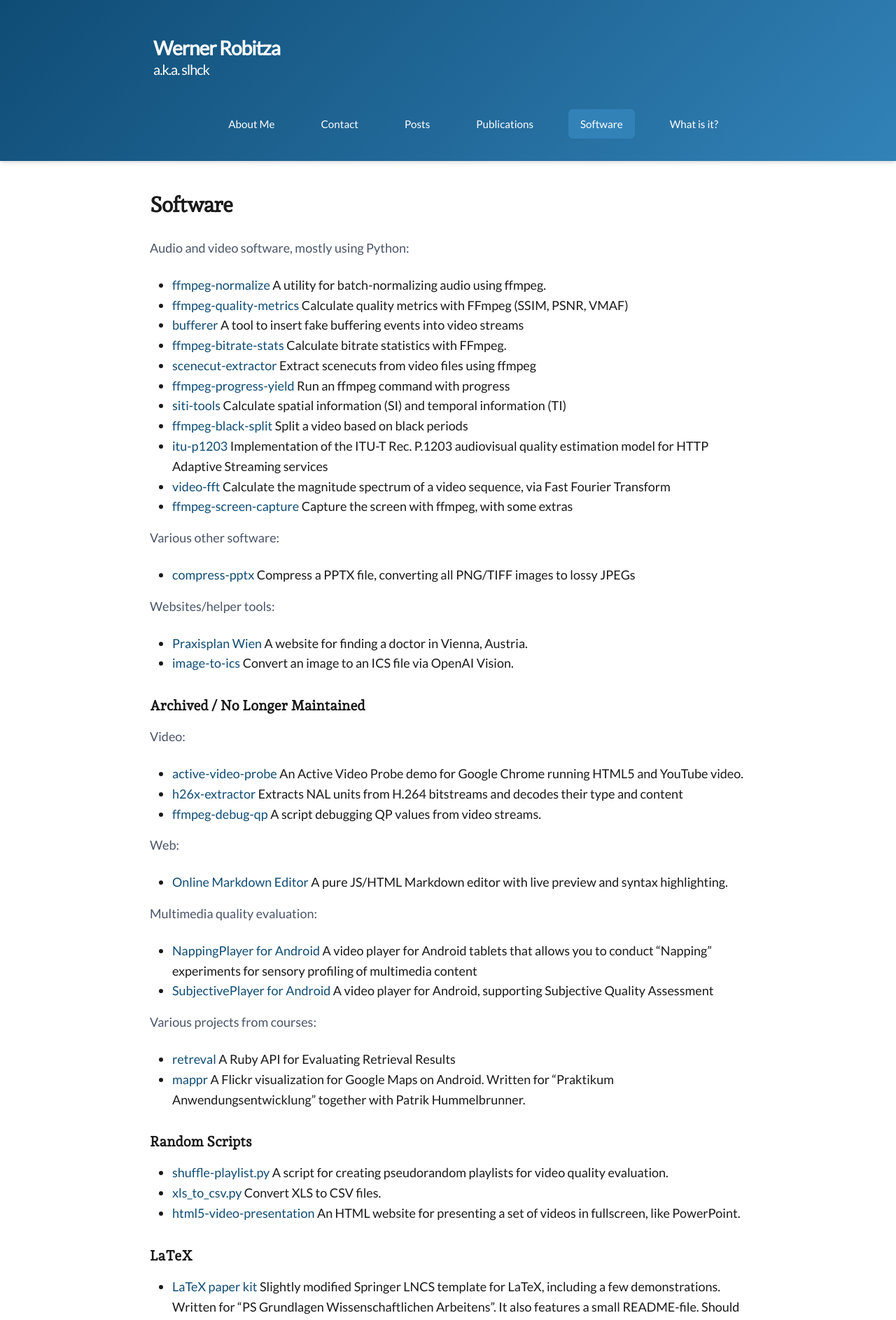
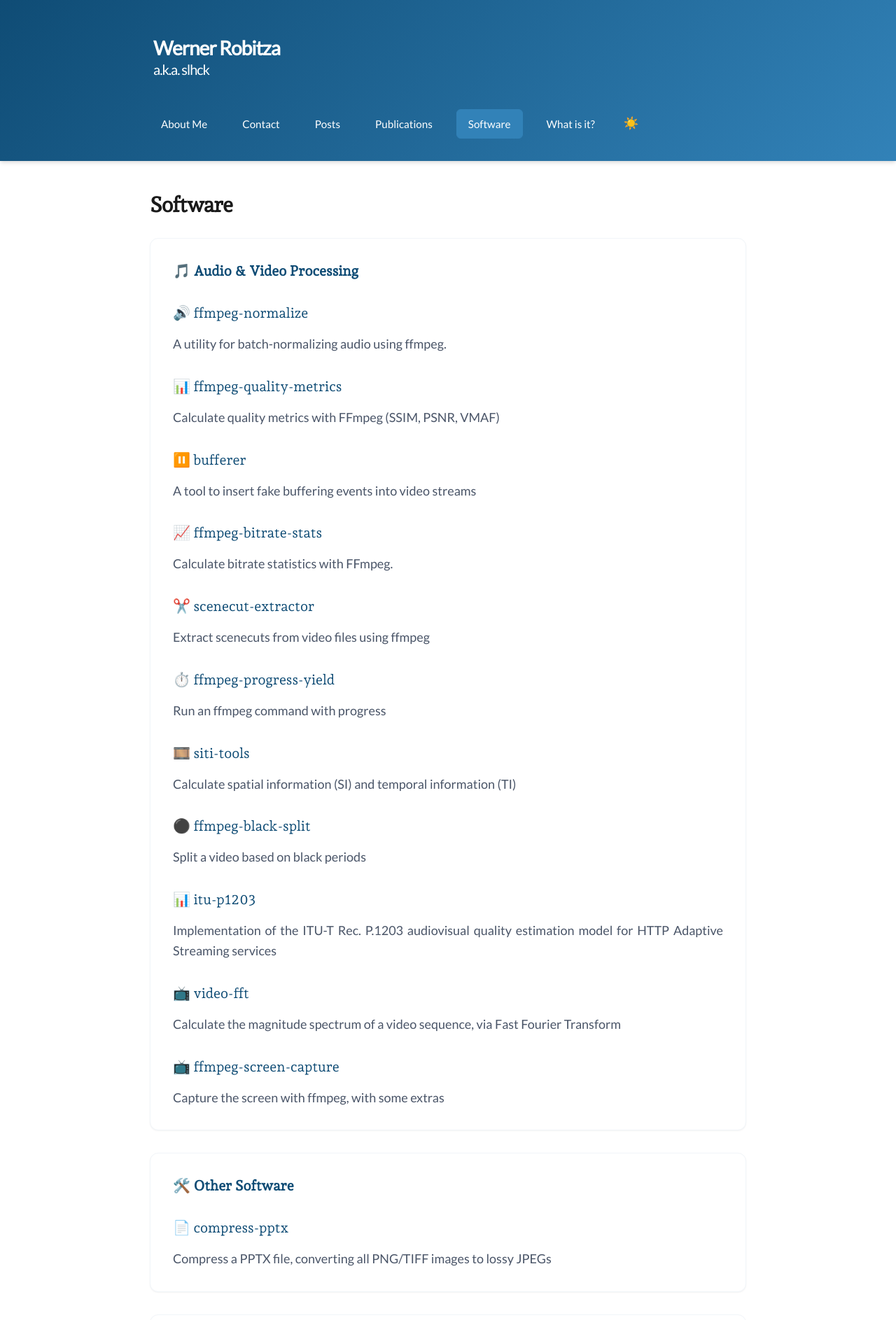
Before and after one commit to slhck/slhck.github.io, a Jekyll site: the page built from software.md, in a window 1280 px wide. Shown: the top 1886 px of the page at 70% size. Built offline with Jekyll 4.4.1, drawn with Linux system fonts in a browser that asks for light colours; some of the changed text lies outside the part shown.

Commit message:
update style

```diff
--- a/_includes/head.html
+++ b/_includes/head.html
@@ -26,5 +26,7 @@
   <link rel="canonical" href="{{ page.url | replace:'index.html','' | absolute_url }}">
   <link rel="alternate" type="application/rss+xml" title="{{ site.title | escape }}" href="{{ "/feed.xml" | relative_url }}">
 
+  <script src="{{ "/assets/js/theme-toggle.js" | relative_url }}" defer></script>
+
   <meta name="google-site-verification" content="6RCdswhEnnc89B9cMrcwEUkV-B_VhyJvIdLkD1q1ovc" />
 </head>
--- a/_includes/header.html
+++ b/_includes/header.html
@@ -29,6 +29,10 @@
             {% endunless %}
           {% endif %}
         {% endfor %}
+
+        <button class="theme-toggle" id="theme-toggle" aria-label="Toggle dark mode" title="Toggle dark mode">
+          <span class="theme-icon" id="theme-icon">🌙</span>
+        </button>
       </div>
     </nav>
 
--- /dev/null
+++ b/assets/js/theme-toggle.js
@@ -0,0 +1,146 @@
+(function() {
+    'use strict';
+
+    // Theme management
+    const THEME_KEY = 'preferred-theme';
+    const THEMES = {
+        LIGHT: 'light',
+        DARK: 'dark',
+        SYSTEM: 'system'
+    };
+
+    // Icons - show actual theme, not preference
+    const ICONS = {
+        [THEMES.LIGHT]: '☀️',
+        [THEMES.DARK]: '🌙'
+    };
+
+    // Get elements
+    const themeToggle = document.getElementById('theme-toggle');
+    const themeIcon = document.getElementById('theme-icon');
+    const html = document.documentElement;
+
+    if (!themeToggle || !themeIcon) {
+        console.warn('Theme toggle elements not found');
+        return;
+    }
+
+    // Get saved theme or default to system
+    function getSavedTheme() {
+        return localStorage.getItem(THEME_KEY) || THEMES.SYSTEM;
+    }
+
+    // Save theme preference
+    function saveTheme(theme) {
+        localStorage.setItem(THEME_KEY, theme);
+    }
+
+    // Get system theme preference
+    function getSystemTheme() {
+        return window.matchMedia('(prefers-color-scheme: dark)').matches
+            ? THEMES.DARK
+            : THEMES.LIGHT;
+    }
+
+    // Apply theme to DOM
+    function applyTheme(theme, skipAnimation = false) {
+        // Remove existing theme attributes
+        html.removeAttribute('data-theme');
+
+        let actualTheme;
+        if (theme === THEMES.SYSTEM) {
+            // Don't set data-theme, let CSS media queries handle it
+            actualTheme = getSystemTheme();
+            themeToggle.title = 'Theme: System';
+        } else {
+            html.setAttribute('data-theme', theme);
+            actualTheme = theme;
+            themeToggle.title = `Theme: ${theme.charAt(0).toUpperCase() + theme.slice(1)}`;
+        }
+
+        // Show icon for actual theme being displayed
+        themeIcon.textContent = ICONS[actualTheme];
+
+        // Add animation class only if not skipping animation
+        if (!skipAnimation) {
+            themeIcon.classList.add('rotate');
+            setTimeout(() => themeIcon.classList.remove('rotate'), 300);
+        }
+    }
+
+    // Toggle between light and dark (system acts as starting point)
+    function getNextTheme(currentTheme) {
+        if (currentTheme === THEMES.SYSTEM) {
+            // From system, go to opposite of current system theme
+            const systemTheme = getSystemTheme();
+            return systemTheme === THEMES.DARK ? THEMES.LIGHT : THEMES.DARK;
+        } else {
+            // Toggle between light and dark
+            return currentTheme === THEMES.LIGHT ? THEMES.DARK : THEMES.LIGHT;
+        }
+    }
+
+    // Handle theme toggle click
+    function handleThemeToggle() {
+        const currentTheme = getSavedTheme();
+        const nextTheme = getNextTheme(currentTheme);
+
+        saveTheme(nextTheme);
+        applyTheme(nextTheme);
+    }
+
+    // Listen for system theme changes
+    function setupSystemThemeListener() {
+        const mediaQuery = window.matchMedia('(prefers-color-scheme: dark)');
+
+        mediaQuery.addEventListener('change', () => {
+            // Only update if user is using system theme
+            if (getSavedTheme() === THEMES.SYSTEM) {
+                applyTheme(THEMES.SYSTEM, true); // Skip animation for system changes
+            }
+        });
+    }
+
+    // Initialize theme
+    function initTheme() {
+        const savedTheme = getSavedTheme();
+        applyTheme(savedTheme, true); // Skip animation on page load
+        setupSystemThemeListener();
+    }
+
+    // Setup event listeners
+    function setupEventListeners() {
+        themeToggle.addEventListener('click', handleThemeToggle);
+
+        // Keyboard support
+        themeToggle.addEventListener('keydown', (e) => {
+            if (e.key === 'Enter' || e.key === ' ') {
+                e.preventDefault();
+                handleThemeToggle();
+            }
+        });
+    }
+
+    // Initialize when DOM is ready
+    if (document.readyState === 'loading') {
+        document.addEventListener('DOMContentLoaded', () => {
+            initTheme();
+            setupEventListeners();
+        });
+    } else {
+        initTheme();
+        setupEventListeners();
+    }
+
+    // Expose theme functions globally for debugging
+    window.themeManager = {
+        getCurrentTheme: getSavedTheme,
+        setTheme: (theme) => {
+            if (Object.values(THEMES).includes(theme)) {
+                saveTheme(theme);
+                applyTheme(theme);
+            }
+        },
+        getSystemTheme
+    };
+})();
--- a/assets/main.scss
+++ b/assets/main.scss
@@ -39,9 +39,9 @@
 // Import partials from the `minima` theme.
 @import "minima";
 
-// Modern CSS Custom Properties (after minima import to avoid conflicts)
+// Modern CSS Custom Properties with Dark Mode Support
 :root {
-  // Colors - Modern palette with better contrast
+  // Light theme colors
   --color-primary: #0f4c75;
   --color-primary-light: #3282b8;
   --color-primary-dark: #0a3658;
@@ -54,23 +54,62 @@
   --color-border: #e2e8f0;
   --color-border-light: #f1f5f9;
 
-  // Shadows
+  // Light theme shadows
   --shadow-sm: 0 1px 2px 0 rgba(0, 0, 0, 0.05);
   --shadow-md: 0 4px 6px -1px rgba(0, 0, 0, 0.1), 0 2px 4px -1px rgba(0, 0, 0, 0.06);
   --shadow-lg: 0 10px 15px -3px rgba(0, 0, 0, 0.1), 0 4px 6px -2px rgba(0, 0, 0, 0.05);
 
-  // Borders
+  // Borders and spacing (theme-agnostic)
   --border-radius-sm: 0.375rem;
   --border-radius-md: 0.5rem;
   --border-radius-lg: 0.75rem;
-
-  // Spacing
   --spacing-xs: 0.5rem;
   --spacing-sm: 1rem;
   --spacing-md: 1.5rem;
   --spacing-lg: 2rem;
   --spacing-xl: 3rem;
   --spacing-2xl: 4rem;
+}
+
+// Dark theme colors (applied when [data-theme="dark"] is set)
+[data-theme="dark"] {
+  --color-primary: #60a5fa;
+  --color-primary-light: #93c5fd;
+  --color-primary-dark: #3b82f6;
+  --color-accent: #bb86fc;
+  --color-text: #e2e8f0;
+  --color-text-secondary: #cbd5e0;
+  --color-text-muted: #a0aec0;
+  --color-background: #0f172a;
+  --color-surface: #1e293b;
+  --color-border: #334155;
+  --color-border-light: #475569;
+
+  // Dark theme shadows
+  --shadow-sm: 0 1px 2px 0 rgba(0, 0, 0, 0.3);
+  --shadow-md: 0 4px 6px -1px rgba(0, 0, 0, 0.3), 0 2px 4px -1px rgba(0, 0, 0, 0.2);
+  --shadow-lg: 0 10px 15px -3px rgba(0, 0, 0, 0.3), 0 4px 6px -2px rgba(0, 0, 0, 0.2);
+}
+
+// System preference dark mode (when user hasn't explicitly chosen)
+@media (prefers-color-scheme: dark) {
+  :root:not([data-theme="light"]) {
+    --color-primary: #60a5fa;
+    --color-primary-light: #93c5fd;
+    --color-primary-dark: #3b82f6;
+    --color-accent: #bb86fc;
+    --color-text: #e2e8f0;
+    --color-text-secondary: #cbd5e0;
+    --color-text-muted: #a0aec0;
+    --color-background: #0f172a;
+    --color-surface: #1e293b;
+    --color-border: #334155;
+    --color-border-light: #475569;
+
+    --shadow-sm: 0 1px 2px 0 rgba(0, 0, 0, 0.3);
+    --shadow-md: 0 4px 6px -1px rgba(0, 0, 0, 0.3), 0 2px 4px -1px rgba(0, 0, 0, 0.2);
+    --shadow-lg: 0 10px 15px -3px rgba(0, 0, 0, 0.3), 0 4px 6px -2px rgba(0, 0, 0, 0.2);
+  }
 }
 
 // Modern base styles
@@ -80,6 +119,7 @@
 
 html {
     scroll-behavior: smooth;
+    transition: background-color 0.3s ease, color 0.3s ease;
 }
 
 body {
@@ -89,6 +129,7 @@
     background-color: var(--color-background);
     -webkit-font-smoothing: antialiased;
     -moz-osx-font-smoothing: grayscale;
+    transition: background-color 0.3s ease, color 0.3s ease;
 }
 
 // Modern typography
@@ -168,7 +209,6 @@
     }
 
     .site-nav {
-        flex: 1;
         display: flex;
         justify-content: flex-end;
 
@@ -176,7 +216,7 @@
             color: white !important;
             font-weight: 500;
             text-decoration: none;
-            margin-left: var(--spacing-sm);
+            margin-left: var(--spacing-xs);
             padding: var(--spacing-xs) var(--spacing-sm);
             border-radius: var(--border-radius-sm);
             transition: all 0.2s ease;
@@ -196,12 +236,112 @@
         .trigger {
             display: flex;
             align-items: center;
-            gap: var(--spacing-xs);
+            gap: 0;
         }
 
         // Mobile menu button styling
         .menu-icon {
             display: none;
+        }
+
+        // Dark mode toggle
+        .theme-toggle {
+            background: none;
+            border: none;
+            color: white;
+            cursor: pointer;
+            font-size: 1.1rem;
+            padding: var(--spacing-xs);
+            border-radius: var(--border-radius-sm);
+            transition: all 0.2s ease;
+            margin-left: var(--spacing-xs);
+            display: flex;
+            align-items: center;
+            justify-content: center;
+            width: 2.2rem;
+            height: 2.2rem;
+
+            &:hover {
+                background-color: rgba(255, 255, 255, 0.15);
+                transform: scale(1.1);
+            }
+
+            &:focus {
+                outline: 2px solid var(--color-accent);
+                outline-offset: 2px;
+            }
+
+            .theme-icon {
+                transition: transform 0.3s ease;
+
+                &.rotate {
+                    transform: rotate(180deg);
+                }
+            }
+        }
+    }
+}
+
+// Dark mode header styling
+[data-theme="dark"] .site-header {
+    background: linear-gradient(135deg, #0f172a 0%, #1e293b 100%);
+}
+
+@media (prefers-color-scheme: dark) {
+    :root:not([data-theme="light"]) .site-header {
+        background: linear-gradient(135deg, #0f172a 0%, #1e293b 100%);
+    }
+}
+
+// Dark mode specific overrides for better contrast
+[data-theme="dark"] {
+    a:visited {
+        color: #93c5fd !important; // Lighter blue for visited links
+    }
+
+    // Keep header links white
+    .site-header {
+        a, a:visited, .page-link, .page-link:visited, .site-title {
+            color: white !important;
+        }
+    }
+
+    code {
+        color: #e2e8f0 !important; // Light text for code elements
+        background-color: #374151 !important; // Darker background for code
+        border-color: #4b5563 !important;
+    }
+
+    pre {
+        background-color: #374151 !important;
+        border-color: #4b5563 !important;
+        color: #e2e8f0 !important;
+    }
+}
+
+@media (prefers-color-scheme: dark) {
+    :root:not([data-theme="light"]) {
+        a:visited {
+            color: #93c5fd !important; // Lighter blue for visited links
+        }
+
+        // Keep header links white
+        .site-header {
+            a, a:visited, .page-link, .page-link:visited, .site-title {
+                color: white !important;
+            }
+        }
+
+        code {
+            color: #e2e8f0 !important; // Light text for code elements
+            background-color: #374151 !important; // Darker background for code
+            border-color: #4b5563 !important;
+        }
+
+        pre {
+            background-color: #374151 !important;
+            border-color: #4b5563 !important;
+            color: #e2e8f0 !important;
         }
     }
 }
@@ -245,7 +385,7 @@
     padding: var(--spacing-lg);
     margin-bottom: var(--spacing-lg);
     border: 1px solid var(--color-border-light);
-    transition: all 0.3s ease;
+    transition: all 0.3s ease, background-color 0.3s ease, border-color 0.3s ease, box-shadow 0.3s ease;
 
     &:hover {
         transform: translateY(-2px);
@@ -258,6 +398,7 @@
         color: var(--color-primary);
         font-size: 1.25rem;
         font-weight: 600;
+        transition: color 0.3s ease;
     }
 }
 
@@ -306,11 +447,15 @@
             }
 
             .page-link {
-                margin-left: 0;
-                margin: 0 var(--spacing-xs);
+                margin: 0 2px;
                 font-size: 0.9rem;
                 padding: var(--spacing-xs);
             }
+        }
+
+        .theme-toggle {
+            margin-left: 0 !important;
+            margin-top: var(--spacing-xs);
         }
     }
 
--- a/software.md
+++ b/software.md
@@ -4,42 +4,92 @@
 permalink: /software/
 ---
 
-Audio and video software, mostly using Python:
+<div class="content-card fade-in-up">
+<h2>🎵 Audio & Video Processing</h2>
 
-*   [ffmpeg-normalize](https://github.com/slhck/ffmpeg-normalize)
-    A utility for batch-normalizing audio using ffmpeg.
-*   [ffmpeg-quality-metrics](https://github.com/slhck/ffmpeg-quality-metrics)
-    Calculate quality metrics with FFmpeg (SSIM, PSNR, VMAF)
-*   [bufferer](https://github.com/slhck/bufferer)
-    A tool to insert fake buffering events into video streams
-*   [ffmpeg-bitrate-stats](https://github.com/slhck/ffmpeg-bitrate-stats)
-    Calculate bitrate statistics with FFmpeg.
-*   [scenecut-extractor](https://github.com/slhck/scenecut-extractor)
-    Extract scenecuts from video files using ffmpeg
-*   [ffmpeg-progress-yield](https://github.com/slhck/ffmpeg-progress-yield)
-    Run an ffmpeg command with progress
-*   [siti-tools](https://github.com/vqeg/siti-tools)
-    Calculate spatial information (SI) and temporal information (TI)
-*   [ffmpeg-black-split](https://github.com/slhck/ffmpeg-black-split)
-    Split a video based on black periods
-*   [itu-p1203](https://github.com/itu-p1203/itu-p1203)
-    Implementation of the ITU-T Rec. P.1203 audiovisual quality estimation model for HTTP Adaptive Streaming services
-*   [video-fft](https://github.com/slhck/video-fft)
-    Calculate the magnitude spectrum of a video sequence, via Fast Fourier Transform
-*   [ffmpeg-screen-capture](https://github.com/slhck/ffmpeg-screen-capture)
-    Capture the screen with ffmpeg, with some extras
+<div class="software-item">
+<h3>🔊 <a href="https://github.com/slhck/ffmpeg-normalize">ffmpeg-normalize</a></h3>
+<p>A utility for batch-normalizing audio using ffmpeg.</p>
+</div>
 
-Various other software:
+<div class="software-item">
+<h3>📊 <a href="https://github.com/slhck/ffmpeg-quality-metrics">ffmpeg-quality-metrics</a></h3>
+<p>Calculate quality metrics with FFmpeg (SSIM, PSNR, VMAF)</p>
+</div>
 
-*   [compress-pptx](https://github.com/slhck/compress-pptx)
-    Compress a PPTX file, converting all PNG/TIFF images to lossy JPEGs
+<div class="software-item">
+<h3>⏸️ <a href="https://github.com/slhck/bufferer">bufferer</a></h3>
+<p>A tool to insert fake buffering events into video streams</p>
+</div>
 
-Websites/helper tools:
+<div class="software-item">
+<h3>📈 <a href="https://github.com/slhck/ffmpeg-bitrate-stats">ffmpeg-bitrate-stats</a></h3>
+<p>Calculate bitrate statistics with FFmpeg.</p>
+</div>
 
-*   [Praxisplan Wien](https://slhck.info/praxisplan-wien/)
-    A website for finding a doctor in Vienna, Austria.
-*   [image-to-ics](https://slhck.info/image-to-ics/)
-    Convert an image to an ICS file via OpenAI Vision.
+<div class="software-item">
+<h3>✂️ <a href="https://github.com/slhck/scenecut-extractor">scenecut-extractor</a></h3>
+<p>Extract scenecuts from video files using ffmpeg</p>
+</div>
+
+<div class="software-item">
+<h3>⏱️ <a href="https://github.com/slhck/ffmpeg-progress-yield">ffmpeg-progress-yield</a></h3>
+<p>Run an ffmpeg command with progress</p>
+</div>
+
+<div class="software-item">
+<h3>🎞️ <a href="https://github.com/vqeg/siti-tools">siti-tools</a></h3>
+<p>Calculate spatial information (SI) and temporal information (TI)</p>
+</div>
+
+<div class="software-item">
+<h3>⚫ <a href="https://github.com/slhck/ffmpeg-black-split">ffmpeg-black-split</a></h3>
+<p>Split a video based on black periods</p>
+</div>
+
+<div class="software-item">
+<h3>📊 <a href="https://github.com/itu-p1203/itu-p1203">itu-p1203</a></h3>
+<p>Implementation of the ITU-T Rec. P.1203 audiovisual quality estimation model for HTTP Adaptive Streaming services</p>
+</div>
+
+<div class="software-item">
+<h3>📺 <a href="https://github.com/slhck/video-fft">video-fft</a></h3>
+<p>Calculate the magnitude spectrum of a video sequence, via Fast Fourier Transform</p>
+</div>
+
+<div class="software-item">
+<h3>📺 <a href="https://github.com/slhck/ffmpeg-screen-capture">ffmpeg-screen-capture</a></h3>
+<p>Capture the screen with ffmpeg, with some extras</p>
+</div>
+</div>
+
+<div class="content-card fade-in-up">
+<h2>🛠️ Other Software</h2>
+
+<div class="software-item">
+<h3>📄 <a href="https://github.com/slhck/compress-pptx">compress-pptx</a></h3>
+<p>Compress a PPTX file, converting all PNG/TIFF images to lossy JPEGs</p>
+</div>
+</div>
+
+<div class="content-card fade-in-up">
+<h2>🌐 Websites & Helper Tools</h2>
+
+<div class="software-item">
+<h3>🏥 <a href="https://slhck.info/praxisplan-wien/">Praxisplan Wien</a></h3>
+<p>A website for finding a doctor in Vienna, Austria.</p>
+</div>
+
+<div class="software-item">
+<h3>📅 <a href="https://slhck.info/image-to-ics/">image-to-ics</a></h3>
+<p>Convert an image to an ICS file via OpenAI Vision.</p>
+</div>
+
+<div class="software-item">
+<h3>⏰ <a href="https://slhck.info/timestamper/">timestamper</a></h3>
+<p>Convert Unix timestamps to human-readable datetimes and vice-versa.</p>
+</div>
+</div>
 
 
 ### Archived / No Longer Maintained
```
